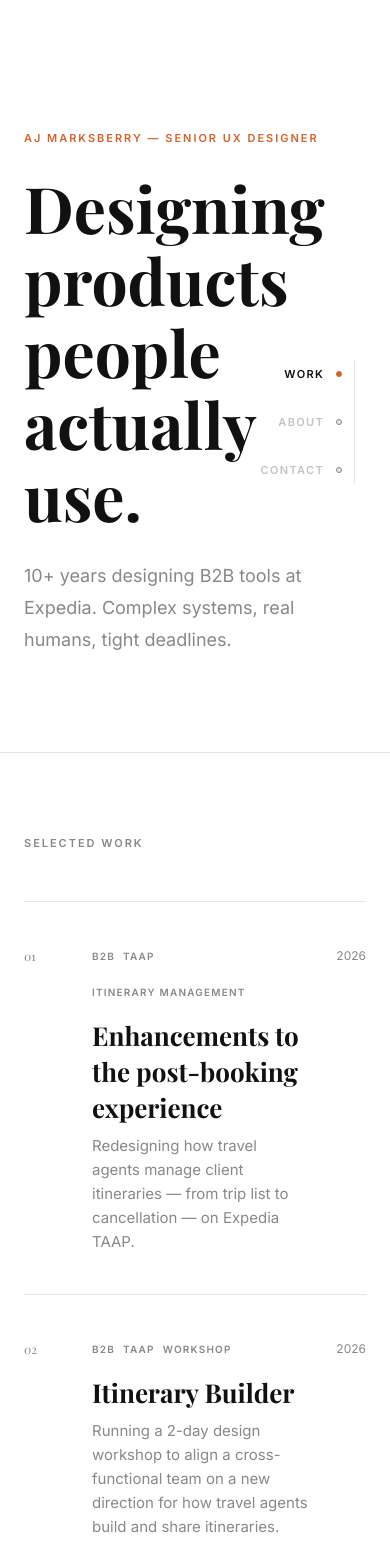
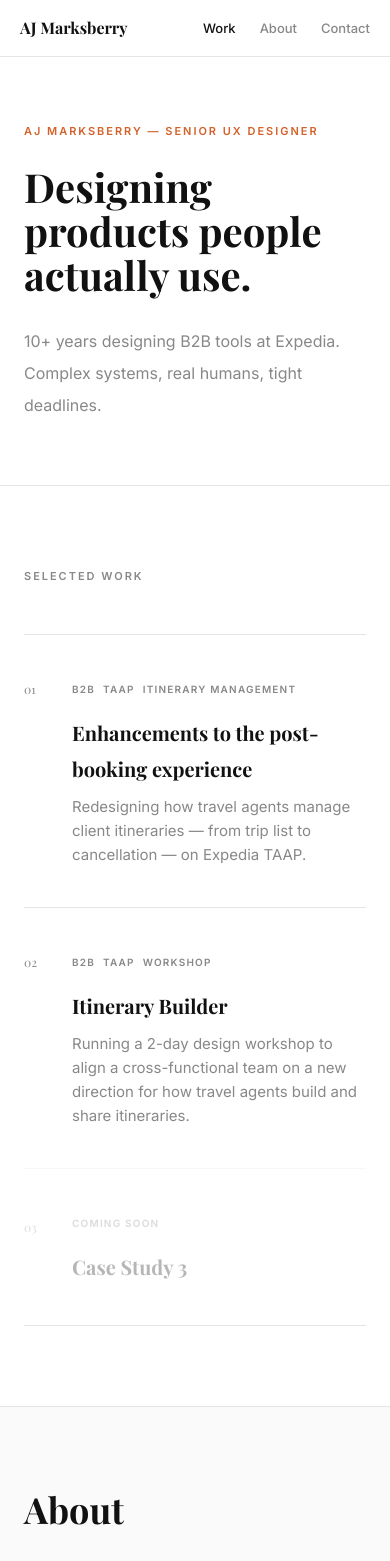
Before and after one commit to ajmarksberry/portfolio, a Next.js app: page /portfolio/ in a window 390 px wide. Shown: the top 1561 px of the page. Built offline with nearby package versions, Linux system fonts and the light colour scheme; a web font is replaced by a local one.

Commit message:
Responsive layout — mobile top nav, stacked grid, fluid typography
Co-Authored-By: Claude Sonnet 4.6 <noreply@anthropic.com>

```diff
--- a/app/globals.css
+++ b/app/globals.css
@@ -30,6 +30,119 @@
 
 html { scroll-behavior: smooth; }
 
+/* ── Nav ── */
+.nav-mobile        { display: none; }
+.nav-desktop       { display: flex; }
+
+.nav-desktop {
+  position: fixed;
+  right: 32px;
+  top: 50%;
+  transform: translateY(-50%);
+  z-index: 50;
+  flex-direction: column;
+  align-items: flex-end;
+  gap: 4px;
+}
+.nav-desktop-line {
+  position: absolute;
+  right: 3px; top: 8px; bottom: 8px;
+  width: 1px;
+  background: var(--rule);
+}
+.nav-desktop-btn {
+  display: flex;
+  align-items: center;
+  gap: 12px;
+  background: none;
+  border: none;
+  cursor: pointer;
+  padding: 8px 16px 8px 0;
+}
+.nav-desktop-label {
+  font-size: 11px;
+  font-weight: 600;
+  letter-spacing: 0.12em;
+  text-transform: uppercase;
+  color: var(--muted);
+  opacity: 0.5;
+  transition: opacity 0.2s, color 0.2s;
+}
+.nav-desktop-label.nav-active { color: var(--ink); opacity: 1; }
+
+.nav-desktop-dot {
+  width: 6px; height: 6px;
+  border-radius: 50%;
+  background: var(--rule);
+  border: 1px solid var(--muted);
+  transition: background 0.2s, border-color 0.2s;
+  flex-shrink: 0;
+}
+.nav-desktop-dot.nav-active { background: var(--accent); border-color: var(--accent); }
+
+/* Mobile nav */
+.nav-mobile {
+  position: sticky;
+  top: 0;
+  z-index: 50;
+  background: rgba(255,255,255,0.95);
+  backdrop-filter: blur(8px);
+  border-bottom: 1px solid var(--rule);
+}
+.nav-mobile-inner {
+  display: flex;
+  align-items: center;
+  justify-content: space-between;
+  max-width: 800px;
+  margin: 0 auto;
+  padding: 0 20px;
+  height: 56px;
+}
+.nav-wordmark {
+  font-family: var(--font-serif);
+  font-weight: 700;
+  font-size: 16px;
+  color: var(--ink);
+}
+.nav-mobile-links { display: flex; gap: 24px; }
+.nav-mobile-btn {
+  background: none;
+  border: none;
+  cursor: pointer;
+  font-size: 13px;
+  font-weight: 500;
+  color: var(--muted);
+  padding: 0;
+}
+.nav-mobile-btn.nav-active { color: var(--ink); }
+
+/* ── Responsive layout ── */
+.about-grid {
+  display: grid;
+  grid-template-columns: 1fr 1fr;
+  gap: 64px;
+}
+.work-row {
+  display: grid;
+  grid-template-columns: 40px 1fr auto;
+  gap: 28px;
+}
+
+@media (max-width: 768px) {
+  .nav-mobile  { display: block; }
+  .nav-desktop { display: none; }
+
+  .about-grid {
+    grid-template-columns: 1fr;
+    gap: 40px;
+  }
+  .work-row {
+    grid-template-columns: 32px 1fr;
+    gap: 16px;
+  }
+  .work-row-year { display: none; }
+}
+
 body {
   background: var(--white);
   color: var(--ink);
--- a/app/page.tsx
+++ b/app/page.tsx
@@ -7,15 +7,15 @@ export default function Home() {
 
   return (
     <>
-      {/* Hero — not a nav target, flows into #work */}
-      <section style={{ maxWidth: 800, margin: "0 auto", padding: "128px 24px 96px" }}>
+      {/* Hero */}
+      <section style={{ maxWidth: 800, margin: "0 auto", padding: "clamp(64px, 12vw, 128px) 24px clamp(64px, 10vw, 96px)" }}>
         <p style={{ fontSize: 11, fontWeight: 600, letterSpacing: "0.18em", textTransform: "uppercase", color: "var(--accent)", marginBottom: 24, lineHeight: "20px" }}>
           AJ Marksberry — Senior UX Designer
         </p>
-        <h1 style={{ fontFamily: "var(--font-serif)", fontSize: 64, lineHeight: "72px", fontWeight: 700, color: "var(--ink)", maxWidth: 640, marginBottom: 28 }}>
+        <h1 style={{ fontFamily: "var(--font-serif)", fontSize: "clamp(40px, 7vw, 64px)", lineHeight: "1.1", fontWeight: 700, color: "var(--ink)", maxWidth: 640, marginBottom: 28 }}>
           Designing products people actually use.
         </h1>
-        <p style={{ fontSize: 18, lineHeight: "32px", color: "var(--muted)", maxWidth: 480 }}>
+        <p style={{ fontSize: "clamp(16px, 2.5vw, 18px)", lineHeight: "32px", color: "var(--muted)", maxWidth: 480 }}>
           10+ years designing B2B tools at Expedia. Complex systems,
           real humans, tight deadlines.
         </p>
@@ -29,7 +29,7 @@ export default function Home() {
 
         {live.map((study, i) => (
           <Link key={study.slug} href={`/work/${study.slug}`} style={{ textDecoration: "none", display: "block" }}>
-            <div style={{ display: "grid", gridTemplateColumns: "40px 1fr auto", gap: 28, alignItems: "start", borderTop: "1px solid var(--rule)", padding: "40px 0" }}>
+            <div className="work-row" style={{ alignItems: "start", borderTop: "1px solid var(--rule)", padding: "40px 0" }}>
               <span style={{ fontFamily: "var(--font-serif)", fontSize: 12, color: "var(--muted)", paddingTop: 4, lineHeight: "20px" }}>
                 {String(i + 1).padStart(2, "0")}
               </span>
@@ -41,14 +41,14 @@ export default function Home() {
                     </span>
                   ))}
                 </div>
-                <h3 style={{ fontFamily: "var(--font-serif)", fontSize: 26, lineHeight: "36px", fontWeight: 700, color: "var(--ink)", marginBottom: 8 }}>
+                <h3 style={{ fontFamily: "var(--font-serif)", fontSize: "clamp(20px, 3vw, 26px)", lineHeight: "36px", fontWeight: 700, color: "var(--ink)", marginBottom: 8 }}>
                   {study.title}
                 </h3>
                 <p style={{ fontSize: 15, lineHeight: "24px", color: "var(--muted)", maxWidth: 480 }}>
                   {study.subtitle}
                 </p>
               </div>
-              <span style={{ fontSize: 12, color: "var(--muted)", paddingTop: 4, whiteSpace: "nowrap", lineHeight: "20px" }}>
+              <span className="work-row-year" style={{ fontSize: 12, color: "var(--muted)", paddingTop: 4, whiteSpace: "nowrap", lineHeight: "20px" }}>
                 {study.year}
               </span>
             </div>
@@ -56,17 +56,17 @@ export default function Home() {
         ))}
 
         {soon.map((study, i) => (
-          <div key={study.slug} style={{ display: "grid", gridTemplateColumns: "40px 1fr auto", gap: 28, alignItems: "start", borderTop: "1px solid var(--rule)", padding: "40px 0", opacity: 0.3 }}>
+          <div key={study.slug} className="work-row" style={{ alignItems: "start", borderTop: "1px solid var(--rule)", padding: "40px 0", opacity: 0.3 }}>
             <span style={{ fontFamily: "var(--font-serif)", fontSize: 12, color: "var(--muted)", paddingTop: 4 }}>
               {String(live.length + i + 1).padStart(2, "0")}
             </span>
             <div>
               <p style={{ fontSize: 10, fontWeight: 600, letterSpacing: "0.12em", textTransform: "uppercase", color: "var(--muted)", marginBottom: 12 }}>Coming Soon</p>
-              <h3 style={{ fontFamily: "var(--font-serif)", fontSize: 26, lineHeight: "36px", fontWeight: 700, color: "var(--ink)" }}>
+              <h3 style={{ fontFamily: "var(--font-serif)", fontSize: "clamp(20px, 3vw, 26px)", lineHeight: "36px", fontWeight: 700, color: "var(--ink)" }}>
                 {study.title}
               </h3>
             </div>
-            <span style={{ fontSize: 12, color: "var(--muted)", paddingTop: 4 }}>{study.year}</span>
+            <span className="work-row-year" style={{ fontSize: 12, color: "var(--muted)", paddingTop: 4 }}>{study.year}</span>
           </div>
         ))}
 
@@ -75,7 +75,7 @@ export default function Home() {
 
       {/* About */}
       <section id="about" style={{ background: "var(--paper)", borderTop: "1px solid var(--rule)" }}>
-        <div style={{ maxWidth: 800, margin: "0 auto", padding: "80px 24px", display: "grid", gridTemplateColumns: "1fr 1fr", gap: 64 }}>
+        <div className="about-grid" style={{ maxWidth: 800, margin: "0 auto", padding: "80px 24px" }}>
           <div>
             <h2 style={{ fontFamily: "var(--font-serif)", fontSize: 36, lineHeight: "44px", fontWeight: 700, color: "var(--ink)", marginBottom: 24 }}>
               About
@@ -102,8 +102,8 @@ export default function Home() {
 
       {/* Contact */}
       <section id="contact" style={{ borderTop: "1px solid var(--rule)" }}>
-        <div style={{ maxWidth: 800, margin: "0 auto", padding: "80px 24px 128px" }}>
-          <h2 style={{ fontFamily: "var(--font-serif)", fontSize: 52, lineHeight: "60px", fontWeight: 700, color: "var(--ink)", maxWidth: 480, marginBottom: 32 }}>
+        <div style={{ maxWidth: 800, margin: "0 auto", padding: "80px 24px 112px" }}>
+          <h2 style={{ fontFamily: "var(--font-serif)", fontSize: "clamp(36px, 6vw, 52px)", lineHeight: "1.1", fontWeight: 700, color: "var(--ink)", maxWidth: 480, marginBottom: 32 }}>
             Let&apos;s work together.
           </h2>
           <p style={{ fontSize: 16, lineHeight: "28px", color: "var(--muted)", maxWidth: 400, marginBottom: 48 }}>
@@ -116,7 +116,7 @@ export default function Home() {
           >
             ajmarksberry@gmail.com ↗
           </a>
-          <div style={{ marginTop: 28 }}>
+          <div style={{ marginTop: 24 }}>
             <a
               href="https://www.linkedin.com/in/ajmarksberry"
               target="_blank"
--- a/components/Nav.tsx
+++ b/components/Nav.tsx
@@ -17,7 +17,6 @@ export default function Nav() {
   useEffect(() => {
     if (!mounted) return;
     const observers: IntersectionObserver[] = [];
-
     sections.forEach(({ id }) => {
       const el = document.getElementById(id);
       if (!el) return;
@@ -28,76 +27,51 @@ export default function Nav() {
       obs.observe(el);
       observers.push(obs);
     });
-
     return () => observers.forEach((o) => o.disconnect());
   }, [mounted]);
-
-  if (!mounted) return null;
 
   const scrollTo = (id: string) => {
     document.getElementById(id)?.scrollIntoView({ behavior: "smooth" });
   };
 
+  if (!mounted) return null;
+
   return (
-    <nav style={{
-      position: "fixed",
-      right: 32,
-      top: "50%",
-      transform: "translateY(-50%)",
-      zIndex: 50,
-      display: "flex",
-      flexDirection: "column",
-      alignItems: "flex-end",
-      gap: 4,
-    }}>
-      {/* Vertical line */}
-      <div style={{
-        position: "absolute",
-        right: 3,
-        top: 8,
-        bottom: 8,
-        width: 1,
-        background: "var(--rule)",
-      }} />
-
+    <>
+      {/* Mobile — top bar */}
+      <header className="nav-mobile">
+        <div className="nav-mobile-inner">
+          <span className="nav-wordmark">AJ Marksberry</span>
+          <nav className="nav-mobile-links">
             {sections.map(({ id, label }) => (
               <button
                 key={id}
                 onClick={() => scrollTo(id)}
-          style={{
-            display: "flex",
-            alignItems: "center",
-            gap: 12,
-            background: "none",
-            border: "none",
-            cursor: "pointer",
-            padding: "8px 0",
-            paddingRight: 16,
-          }}
+                className={`nav-mobile-btn${active === id ? " nav-active" : ""}`}
               >
-          <span style={{
-            fontSize: 11,
-            fontWeight: 600,
-            letterSpacing: "0.12em",
-            textTransform: "uppercase",
-            color: active === id ? "var(--ink)" : "var(--muted)",
-            opacity: active === id ? 1 : 0.5,
-            transition: "opacity 0.2s, color 0.2s",
-          }}>
                 {label}
-          </span>
-          {/* Dot */}
-          <div style={{
-            width: 6,
-            height: 6,
-            borderRadius: "50%",
-            background: active === id ? "var(--accent)" : "var(--rule)",
-            border: `1px solid ${active === id ? "var(--accent)" : "var(--muted)"}`,
-            transition: "background 0.2s, border-color 0.2s",
-            flexShrink: 0,
-          }} />
               </button>
             ))}
           </nav>
+        </div>
+      </header>
+
+      {/* Desktop — fixed right side */}
+      <nav className="nav-desktop">
+        <div className="nav-desktop-line" />
+        {sections.map(({ id, label }) => (
+          <button
+            key={id}
+            onClick={() => scrollTo(id)}
+            className="nav-desktop-btn"
+          >
+            <span className={`nav-desktop-label${active === id ? " nav-active" : ""}`}>
+              {label}
+            </span>
+            <div className={`nav-desktop-dot${active === id ? " nav-active" : ""}`} />
+          </button>
+        ))}
+      </nav>
+    </>
   );
 }
```
Lines whose indentation alone changed are shown as unchanged.
